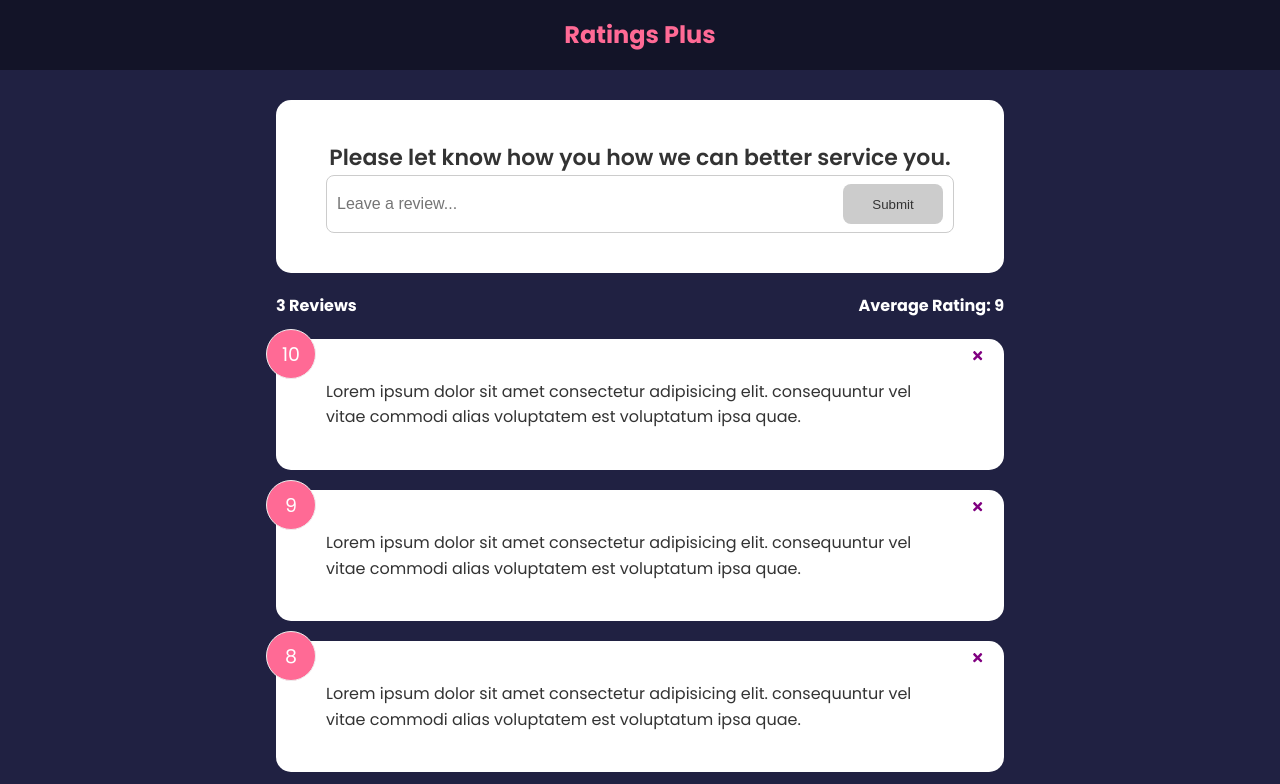
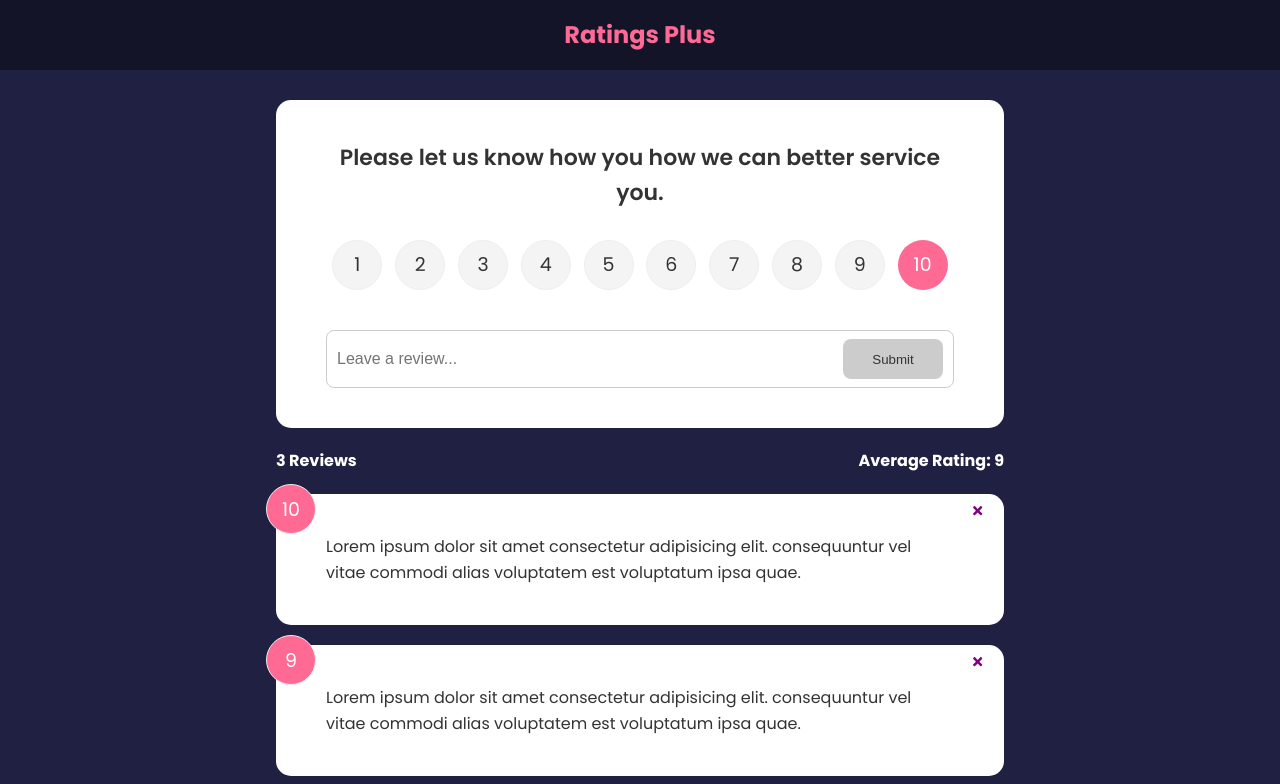
Before and after one commit to SheeloveDol/ratings-app-react, a React (Create React App) app: page / in a window 1280 px wide. Shown: the top 784 px of the page. Built offline with nearby package versions, Linux system fonts and the light colour scheme.

Commit message:
Added RatingSelect component

```diff
--- a/src/components/FeedbackForm.jsx
+++ b/src/components/FeedbackForm.jsx
@@ -2,10 +2,12 @@ import React from 'react'
 import Card from './shared/Card'
 import { useState } from 'react'
 import Button from './shared/Button'
+import RatingSelect from './RatingSelect'
 
 function FeedbackForm() {
   // Creating a default state for our form
   const [texts, setTexts] = useState('')
+  const [rating, setRating] = useState(10)
   const [btnDisabled, setBtnDisabled] = useState(true)
   const [message, setMessage] = useState('')
 
@@ -30,8 +32,8 @@ function FeedbackForm() {
   return (
     <Card>
       <form>
-        <h2>Please let know how you how we can better service you.</h2>
-        {/* ToDo --- rating select component */}
+        <h2>Please let us know how you how we can better service you.</h2>
+        <RatingSelect select={(rating) => setRating(rating)} />
         <div className="input-group">
           <input type="text" placeholder='Leave a review...' onChange={handleTextChange} value={texts} />
           <Button type='submit' isDisabled={btnDisabled} >Submit</Button>
--- /dev/null
+++ b/src/components/RatingSelect.jsx
@@ -0,0 +1,131 @@
+import React from 'react'
+import { useState } from 'react'
+
+
+
+function RatingSelect({ select }) {
+  // Setting the state to store a selected rating number
+  const [selected, setSelected] = useState(10)
+
+  // function to handle change in ratings ---- Adding '+' auto-changes the string to a number
+  const handleChange = (e) => {
+    setSelected(+e.currentTarget.value)
+    select(+e.currentTarget.value)
+  }
+
+  return (
+    <ul className='rating'>
+      <li>
+        <input
+          type="radio"
+          id='num1'
+          value='1'
+          onChange={handleChange}
+          checked={selected === 1}
+        />
+        <label htmlFor="num1">1</label>
+      </li>
+
+      <li>
+        <input
+          type="radio"
+          id='num2'
+          value='2'
+          onChange={handleChange}
+          checked={selected === 2}
+        />
+        <label htmlFor="num2">2</label>
+      </li>
+
+      <li>
+        <input
+          type="radio"
+          id='num3'
+          value='3'
+          onChange={handleChange}
+          checked={selected === 3}
+        />
+        <label htmlFor="num3">3</label>
+      </li>
+
+      <li>
+        <input
+          type="radio"
+          id='num4'
+          value='4'
+          onChange={handleChange}
+          checked={selected === 4}
+        />
+        <label htmlFor="num4">4</label>
+      </li>
+
+      <li>
+        <input
+          type="radio"
+          id='num5'
+          value='5'
+          onChange={handleChange}
+          checked={selected === 5}
+        />
+        <label htmlFor="num5">5</label>
+      </li>
+
+      <li>
+        <input
+          type="radio"
+          id='num6'
+          value='6'
+          onChange={handleChange}
+          checked={selected === 6}
+        />
+        <label htmlFor="num6">6</label>
+      </li>
+
+      <li>
+        <input
+          type="radio"
+          id='num7'
+          value='7'
+          onChange={handleChange}
+          checked={selected === 7}
+        />
+        <label htmlFor="num7">7</label>
+      </li>
+
+      <li>
+        <input
+          type="radio"
+          id='num8'
+          value='8'
+          onChange={handleChange}
+          checked={selected === 8}
+        />
+        <label htmlFor="num8">8</label>
+      </li>
+
+      <li>
+        <input
+          type="radio"
+          id='num9'
+          value='9'
+          onChange={handleChange}
+          checked={selected === 9}
+        />
+        <label htmlFor="num9">9</label>
+      </li>
+
+      <li>
+        <input
+          type="radio"
+          id='num10'
+          value='10'
+          onChange={handleChange}
+          checked={selected === 10}
+        />
+        <label htmlFor="num10">10</label>
+      </li>
+    </ul>
+  )
+}
+
+export default RatingSelect
```
